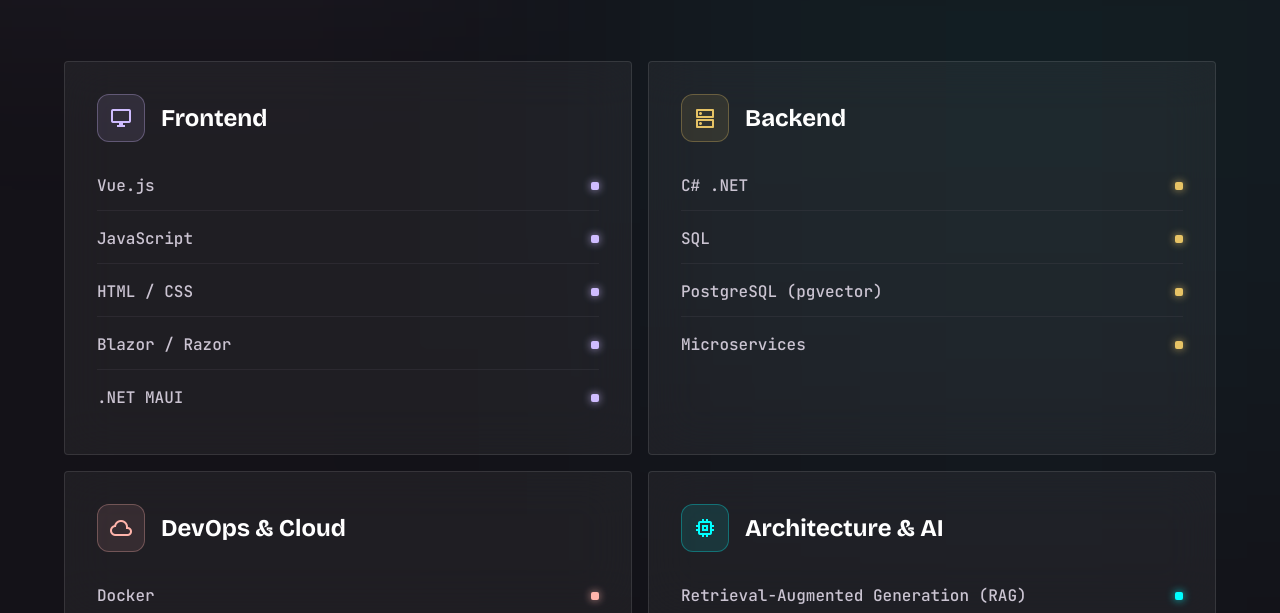
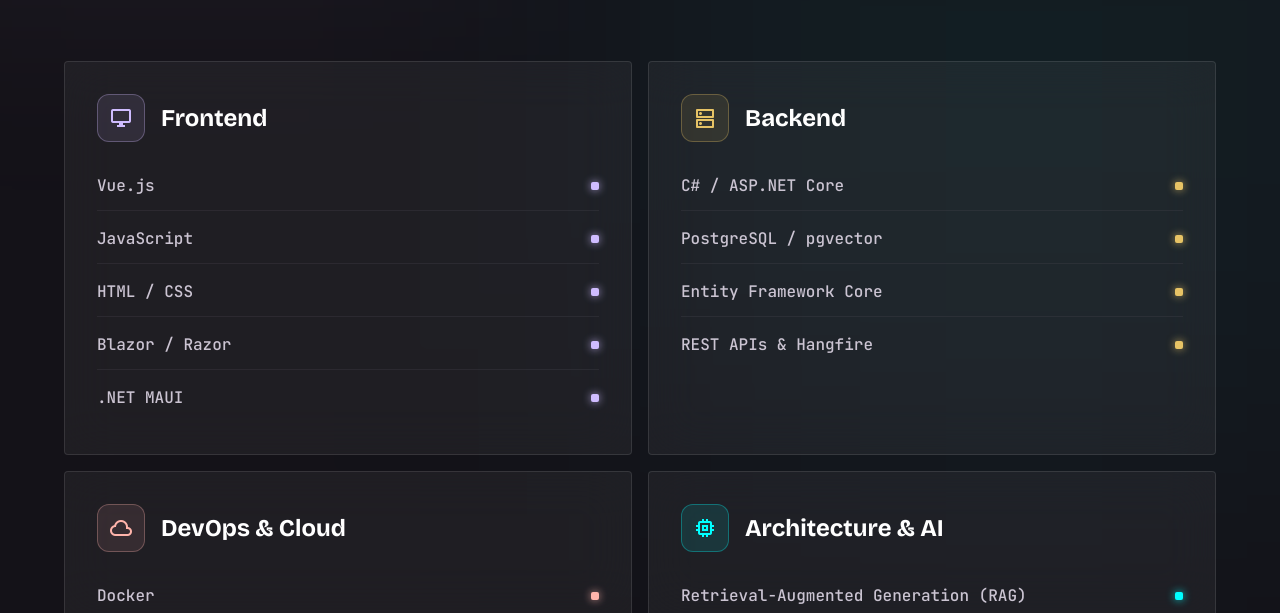
Before and after one commit to Dervis-Acar/Portfolio_2026, a plain HTML site: page stack.html in a window 1280 px wide. Shown: the part 487-1100 px from the top of the page. Drawn offline with nearby package versions, Linux system fonts and the light colour scheme.

Commit message:
stack update

```diff
--- a/stack.html
+++ b/stack.html
@@ -101,19 +101,19 @@
             </div>
             <ul class="space-y-4">
                 <li class="flex items-center justify-between border-b border-outline-variant/30 pb-3">
-                    <span class="font-code-sm text-on-surface-variant">C# .NET</span>
+                    <span class="font-code-sm text-on-surface-variant">C# / ASP.NET Core</span>
                     <span class="w-2 h-2 bg-tertiary rounded-sm shadow-[0_0_8px_rgba(231,195,101,0.8)]"></span>
                 </li>
                 <li class="flex items-center justify-between border-b border-outline-variant/30 pb-3">
-                    <span class="font-code-sm text-on-surface-variant">SQL</span>
+                    <span class="font-code-sm text-on-surface-variant">PostgreSQL / pgvector</span>
                     <span class="w-2 h-2 bg-tertiary rounded-sm shadow-[0_0_8px_rgba(231,195,101,0.8)]"></span>
                 </li>
                 <li class="flex items-center justify-between border-b border-outline-variant/30 pb-3">
-                    <span class="font-code-sm text-on-surface-variant">PostgreSQL (pgvector)</span>
+                    <span class="font-code-sm text-on-surface-variant">Entity Framework Core</span>
                     <span class="w-2 h-2 bg-tertiary rounded-sm shadow-[0_0_8px_rgba(231,195,101,0.8)]"></span>
                 </li>
                 <li class="flex items-center justify-between pb-3">
-                    <span class="font-code-sm text-on-surface-variant">Microservices</span>
+                    <span class="font-code-sm text-on-surface-variant">REST APIs & Hangfire</span>
                     <span class="w-2 h-2 bg-tertiary rounded-sm shadow-[0_0_8px_rgba(231,195,101,0.8)]"></span>
                 </li>
             </ul>
```
Also changed, not shown: experience.html (+4 -2 lines).
